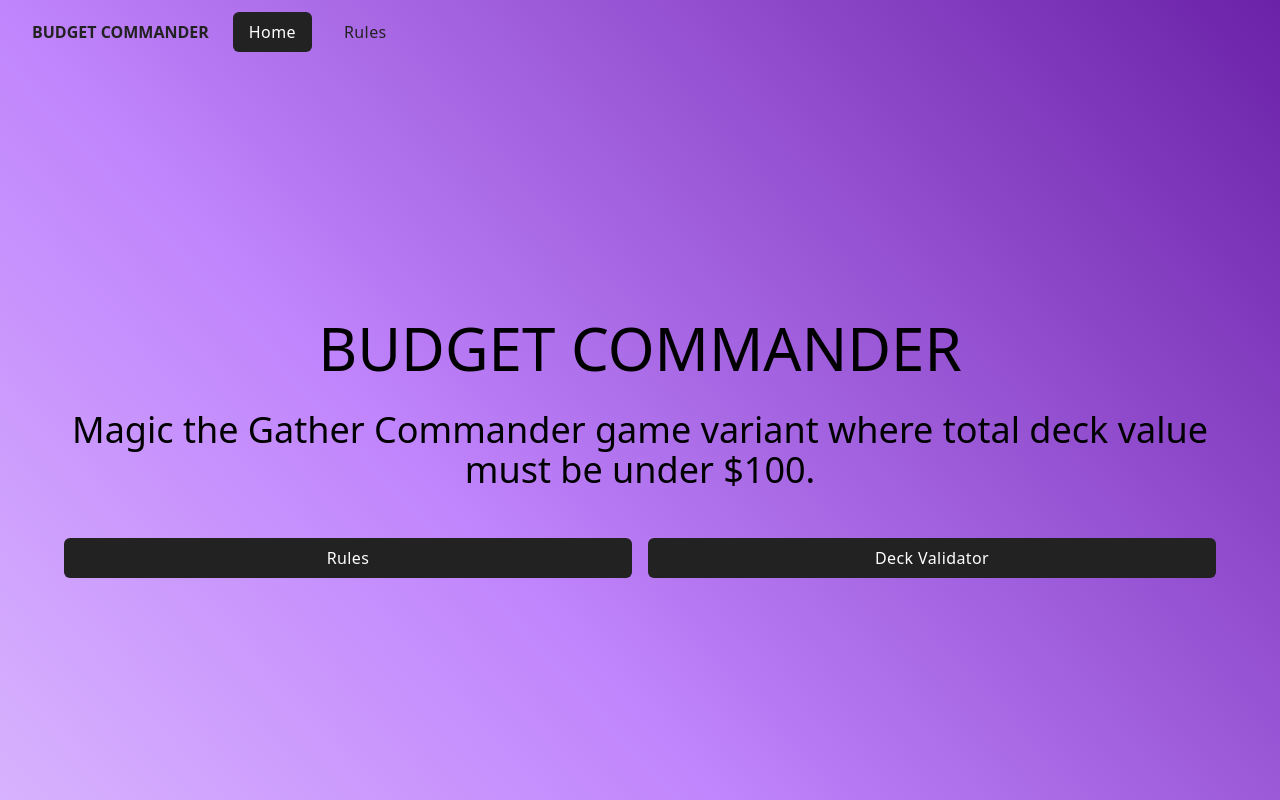
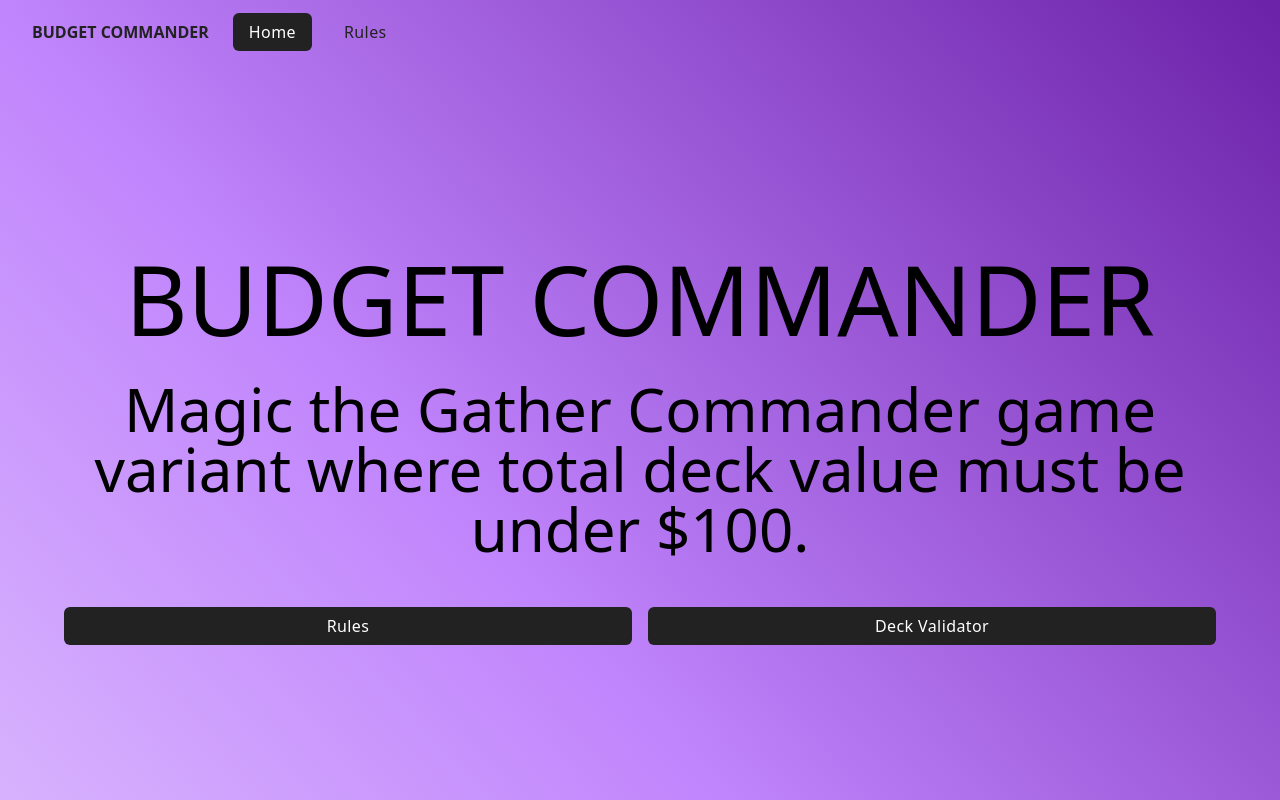
Before and after one commit to NathanHealea/budget-commander, a Next.js app: page / in a window 1280 px wide. Shown: the top 800 px of the page. Built offline with nearby package versions, Linux system fonts and the light colour scheme.

Commit message:
Add Typography scaling; Apply Typography scaling thoughout website; Update theme preview page

```diff
--- a/src/app/rules/page.tsx
+++ b/src/app/rules/page.tsx
@@ -1,6 +1,6 @@
 export default function RulesPage() {
   return (
-    <main className='flex flex-1 flex-col min-h-screen '>
+    <main className='flex flex-1 flex-col'>
       <section className='hero'>
         <div className='hero__content'>
           <h1 className='hero__title'>Rules</h1>
--- a/src/app/theme/page.tsx
+++ b/src/app/theme/page.tsx
@@ -1,11 +1,36 @@
 export default function ThemePage() {
   return (
     <main className='flex flex-1 flex-col items-center justify-center p-24 '>
-      <section>
-        <h1 className='text-xl'>Buttons</h1>
-        <div className='button'>Button</div>
-        <div className='button-contained'>Button</div>
-        <div className='button-active'>Button</div>
+      <section className='hero'>
+        <div className='hero__content'>
+          <h1 className='hero__title'>Theme</h1>
+        </div>
+      </section>
+
+      <section className='section'>
+        <div className='section__content'>
+          <h2 className='section__title'>Typography</h2>
+
+          <h1 className='text__h1'>Heading One</h1>
+          <h2 className='text__h2'>Heading Two</h2>
+          <h3 className='text__h3'>Heading Three</h3>
+          <h4 className='text__h4'>Heading Four</h4>
+          <h5 className='text__h5'>Heading Five</h5>
+          <h6 className='text__h6'>Heading Six</h6>
+          <p className='text__body'>Body</p>
+          <span className='block text__caption'>caption</span>
+        </div>
+      </section>
+
+      <section className='section'>
+        <div className='section__content'>
+          <h1 className='section__title'>Buttons</h1>
+          <div className='flex flex-col mx-auto  max-w-xs gap-4'>
+            <div className='button'>Button</div>
+            <div className='button-contained'>Button</div>
+            <div className='button-active'>Button</div>
+          </div>
+        </div>
       </section>
     </main>
   );
--- a/src/styles/tailwind.base.css
+++ b/src/styles/tailwind.base.css
@@ -11,7 +11,4 @@
     @apply flex min-h-screen w-full flex-col;
   }
 
-  section {
-    @apply my-32 w-full;
-  }
 }
--- a/src/styles/tailwind.components.css
+++ b/src/styles/tailwind.components.css
@@ -1,11 +1,47 @@
 @tailwind components;
 @layer components {
+  /* Typography */
+
+  .text__h1 {
+    @apply text-5xl sm:text-6xl md:text-8xl  leading-snug;
+  }
+
+  .text__h2 {
+    @apply text-[2.214em] sm:text-5xl md:text-6xl leading-snug;
+  }
+
+  .text__h3 {
+    @apply text-2xl sm:text-[2.214em] md:text-5xl leading-snug;
+  }
+
+  .text__h4 {
+    @apply text-xl sm:text-2xl md:text-[2.214em] leading-snug;
+  }
+
+  .text__h5 {
+    @apply text-lg sm:text-xl md:text-2xl leading-snug;
+  }
+
+  .text__h6 {
+    @apply text-base sm:text-lg md:text-xl leading-snug;
+  }
+
+  .text__body {
+    @apply text-base leading-snug;
+  }
+
+  .text__caption {
+    @apply text-sm;
+  }
+
+  /* Link */
   .link {
     @apply cursor-pointer font-medium hover:underline transition-all ease-in-out;
   }
 
+  /* Button  */
   .button {
-    @apply rounded-md p-2 px-4 outline-none ring-0 focus:ring-inset cursor-pointer tracking-wide
+    @apply text__body rounded-md p-2 px-4 outline-none ring-0 focus:ring-inset cursor-pointer tracking-wide
     text-black font-medium hover:bg-black hover:bg-opacity-50 hover:text-white transition-all ease-in-out text-center;
   }
 
@@ -17,18 +53,29 @@
     @apply button bg-black text-white hover:bg-opacity-50;
   }
 
+  /* Shared */
   .content {
-    @apply mx-auto max-w-7xl p-8 pt-4 md:p-16 md:pt-8 flex flex-col gap-8;
+    @apply w-full mx-auto max-w-7xl p-8 pt-4 md:p-16 md:pt-8 flex flex-col gap-8;
   }
 
+  /* Section */
   .section {
-    @apply w-full flex flex-col justify-center items-center;
+    @apply w-full flex flex-col text__body;
+  }
+
+  .section--center {
+    @apply section justify-center items-center;
+  }
+
+  .section__title {
+    @apply text__h3
   }
 
   .section__content {
     @apply content;
   }
 
+  /* Hero */
   .hero {
     @apply w-full flex flex-col justify-center items-center;
   }
@@ -38,19 +85,20 @@
   }
 
   .hero__title {
-    @apply text-center text-4xl md:text-6xl uppercase font-medium;
+    @apply text__h1 text-center uppercase;
   }
 
   .hero__subtitle {
-    @apply text-center text-3xl md:text-4xl;
+    @apply text__h2 text-center font-thin;
   }
 
   .hero__action {
     @apply flex flex-col md:flex-row gap-2;
   }
 
+  /* List */
   .list {
-    @apply list-inside list-[upper-roman] text-lg;
+    @apply list-inside list-[upper-roman] text__body;
   }
 
   .list__item {
```
